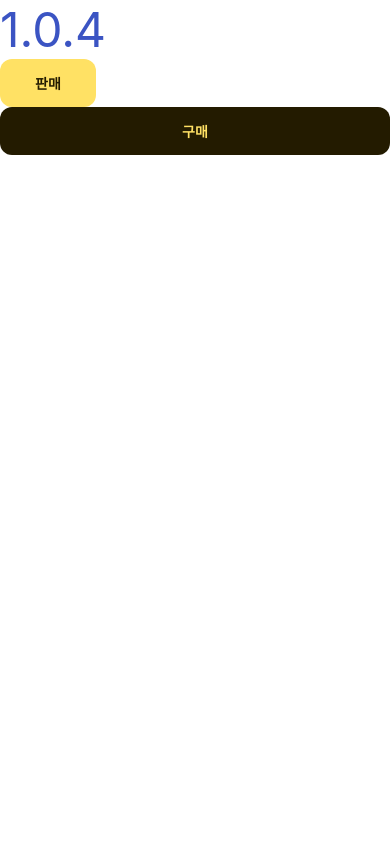
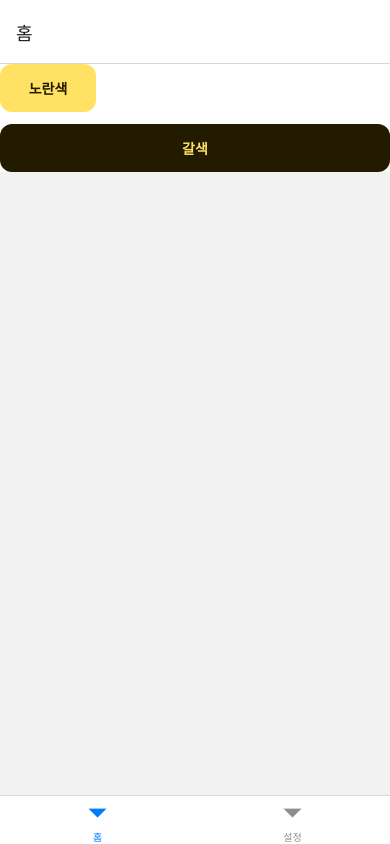
Before and after one commit to NSM-inc/retry-app, a React Native app: screen /HomeScreen in a window 390 px wide. Built offline with nearby package versions, Linux system fonts and the light colour scheme.

Commit message:
Feat: 리액트 네비게이션 설정 (#2)

```diff
--- a/package.json
+++ b/package.json
@@ -18,6 +18,9 @@
     ]
   },
   "dependencies": {
+    "@react-navigation/bottom-tabs": "^6.4.0",
+    "@react-navigation/native": "^6.0.13",
+    "@react-navigation/native-stack": "^6.9.1",
     "@tanstack/react-query": "^4.13.0",
     "expo": "~46.0.16",
     "expo-dev-client": "~1.3.1",
@@ -26,6 +29,8 @@
     "react": "18.0.0",
     "react-dom": "18.0.0",
     "react-native": "0.69.6",
+    "react-native-safe-area-context": "4.3.1",
+    "react-native-screens": "~3.15.0",
     "react-native-web": "~0.18.7",
     "styled-components": "^5.3.6",
     "styled-system": "^5.1.5"
--- a/src/App.tsx
+++ b/src/App.tsx
@@ -1,11 +1,12 @@
-import { Button, Text, View } from 'components/atoms';
+import { createBottomTabNavigator } from '@react-navigation/bottom-tabs';
+import { NavigationContainer } from '@react-navigation/native';
 import { registerRootComponent } from 'expo';
-import { StatusBar } from 'expo-status-bar';
 import * as Updates from 'expo-updates';
 import React, { useEffect } from 'react';
-import { COLOR } from 'resources/constants';
+import { SafeAreaProvider } from 'react-native-safe-area-context';
+import { HomeStack, SettingsScreen } from 'screens';
 
-import * as pkg from '../package.json';
+const Tab = createBottomTabNavigator();
 
 function App() {
   useEffect(() => {
@@ -21,31 +22,18 @@ function App() {
   }, []);
 
   return (
-    <View flex={1} backgroundColor="#fff" alignItems="center" justifyContent="center">
-      <Text color={COLOR.BLUE} fontSize="48px">
-        {pkg.version}
-      </Text>
-      <StatusBar style="auto" />
-      <View flexDirection="row">
-        <Button
-          designType="yellow"
-          sizeType="large"
-          title="판매"
-          width="96px"
-          onPress={() => {
-            alert('click');
-          }}
-        />
-        <Button
-          designType="yellowReverse"
-          sizeType="large"
-          title="구매"
-          onPress={() => {
-            alert('click');
-          }}
-        />
-      </View>
-    </View>
+    <SafeAreaProvider>
+      <NavigationContainer>
+        <Tab.Navigator>
+          <Tab.Screen name="HomeStack" options={{ title: '홈' }} component={HomeStack} />
+          <Tab.Screen
+            name="SettingsScreen"
+            options={{ title: '설정' }}
+            component={SettingsScreen}
+          />
+        </Tab.Navigator>
+      </NavigationContainer>
+    </SafeAreaProvider>
   );
 }
 
--- a/src/components/atoms/Button.tsx
+++ b/src/components/atoms/Button.tsx
@@ -1,7 +1,7 @@
 import { TouchableOpacityProps } from 'react-native';
 import { COLOR } from 'resources/constants';
 import styled from 'styled-components/native';
-import { layout, LayoutProps } from 'styled-system';
+import { layout, LayoutProps, space, SpaceProps } from 'styled-system';
 
 interface ButtonProps {
   designType: 'yellow' | 'yellowReverse' | 'yellowPale';
@@ -46,6 +46,7 @@ const StyledTouchableOpacity = styled.TouchableOpacity<ButtonProps & LayoutProps
   ${({ designType }) => design[designType].box}
   ${({ sizeType }) => sizeType && size[sizeType]}
   ${layout}
+  ${space}
 `;
 
 const StyledText = styled.Text<ButtonProps>`
@@ -58,7 +59,7 @@ const Button = ({
   sizeType,
   title,
   ...props
-}: ButtonProps & TouchableOpacityProps & LayoutProps) => {
+}: ButtonProps & TouchableOpacityProps & LayoutProps & SpaceProps) => {
   return (
     <StyledTouchableOpacity designType={designType} sizeType={sizeType} {...props}>
       <StyledText designType={designType}>{title}</StyledText>
--- /dev/null
+++ b/src/components/atoms/SafeAreaView.tsx
@@ -0,0 +1,17 @@
+import View from 'components/atoms/View';
+import React from 'react';
+import { View as RNView } from 'react-native';
+import { SafeAreaView } from 'react-native-safe-area-context';
+import { LayoutProps, SpaceProps, ColorProps, FlexboxProps } from 'styled-system';
+
+const SafeView = (
+  props: LayoutProps & SpaceProps & ColorProps & FlexboxProps & typeof RNView['prototype']['props']
+) => {
+  return (
+    <SafeAreaView style={{ backgroundColor: String(props?.backgroundColor ?? 'white') }}>
+      <View {...props}>{props?.children}</View>
+    </SafeAreaView>
+  );
+};
+
+export default SafeView;
--- a/src/components/atoms/Text.tsx
+++ b/src/components/atoms/Text.tsx
@@ -1,17 +1,9 @@
 import styled from 'styled-components/native';
 import { color, TextColorProps, typography, TypographyProps } from 'styled-system';
 
-interface TextProps {
-  children?: React.ReactNode;
-}
-
-const StyledText = styled.Text`
+const Text = styled.Text<TypographyProps & TextColorProps>`
   ${typography}
   ${color}
 `;
 
-const Text = ({ children, ...props }: TextProps & TypographyProps & TextColorProps) => {
-  return <StyledText {...props}>{children}</StyledText>;
-};
-
 export default Text;
--- a/src/components/atoms/View.tsx
+++ b/src/components/atoms/View.tsx
@@ -10,22 +10,11 @@ import {
   SpaceProps,
 } from 'styled-system';
 
-interface ViewProps {
-  children?: React.ReactNode;
-}
-
-const StyledView = styled.View`
+const View = styled.View<LayoutProps & SpaceProps & ColorProps & FlexboxProps>`
   ${layout}
   ${space}
   ${color}
   ${flex}
 `;
 
-const View = ({
-  children,
-  ...props
-}: ViewProps & LayoutProps & SpaceProps & ColorProps & FlexboxProps) => {
-  return <StyledView {...props}>{children}</StyledView>;
-};
-
 export default View;
--- a/src/components/atoms/index.ts
+++ b/src/components/atoms/index.ts
@@ -1,5 +1,6 @@
 import Button from './Button';
+import SafeView from './SafeAreaView';
 import Text from './Text';
 import View from './View';
 
-export { Button, Text, View };
+export { Button, Text, View, SafeView };
--- /dev/null
+++ b/src/screens/home/HomeScreen.tsx
@@ -0,0 +1,36 @@
+import { Button, SafeView, View } from 'components/atoms';
+import { StatusBar } from 'expo-status-bar';
+import React, { useState } from 'react';
+import { COLOR } from 'resources/constants';
+
+export default function Home() {
+  const [color, setColor] = useState(COLOR.YELLOW_OPC);
+
+  return (
+    <SafeView height="100%" justifyContent="center" alignItems="center">
+      <StatusBar style="light" backgroundColor={color} />
+      <View>
+        <Button
+          designType="yellow"
+          sizeType="large"
+          title="노란색"
+          width="96px"
+          marginBottom="12px"
+          onPress={() => {
+            setColor(COLOR.YELLOW_PC);
+            alert('click');
+          }}
+        />
+        <Button
+          designType="yellowReverse"
+          sizeType="large"
+          title="갈색"
+          onPress={() => {
+            setColor(COLOR.YELLOW_OPC);
+            alert('click');
+          }}
+        />
+      </View>
+    </SafeView>
+  );
+}
--- /dev/null
+++ b/src/screens/home/Stack.tsx
@@ -0,0 +1,14 @@
+import { createNativeStackNavigator } from '@react-navigation/native-stack';
+import React from 'react';
+
+import HomeScreen from './HomeScreen';
+
+const Stack = createNativeStackNavigator();
+
+export default function HomeStack() {
+  return (
+    <Stack.Navigator initialRouteName="HomeScreen" screenOptions={{ headerShown: false }}>
+      <Stack.Screen name="HomeScreen" component={HomeScreen} />
+    </Stack.Navigator>
+  );
+}
--- /dev/null
+++ b/src/screens/index.ts
@@ -0,0 +1,4 @@
+import HomeStack from './home/Stack';
+import SettingsScreen from './settings/SettingsScreen';
+
+export { HomeStack, SettingsScreen };
--- /dev/null
+++ b/src/screens/settings/SettingsScreen.tsx
@@ -0,0 +1,15 @@
+import { SafeView, Text } from 'components/atoms';
+import React from 'react';
+import { COLOR } from 'resources/constants';
+
+import * as pkg from '../../../package.json';
+
+export default function SettingsScreen() {
+  return (
+    <SafeView height="100%" justifyContent="center" alignItems="center">
+      <Text color={COLOR.BLUE} fontSize="48px">
+        {pkg.version}
+      </Text>
+    </SafeView>
+  );
+}
```
Also changed, not shown: 1 other file (tests, documents, lock files or other folders).
